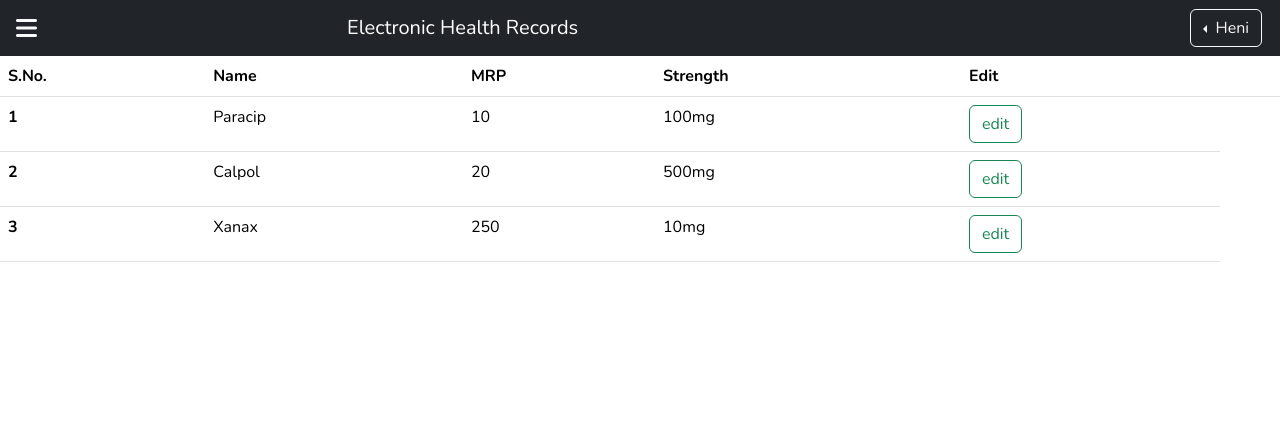
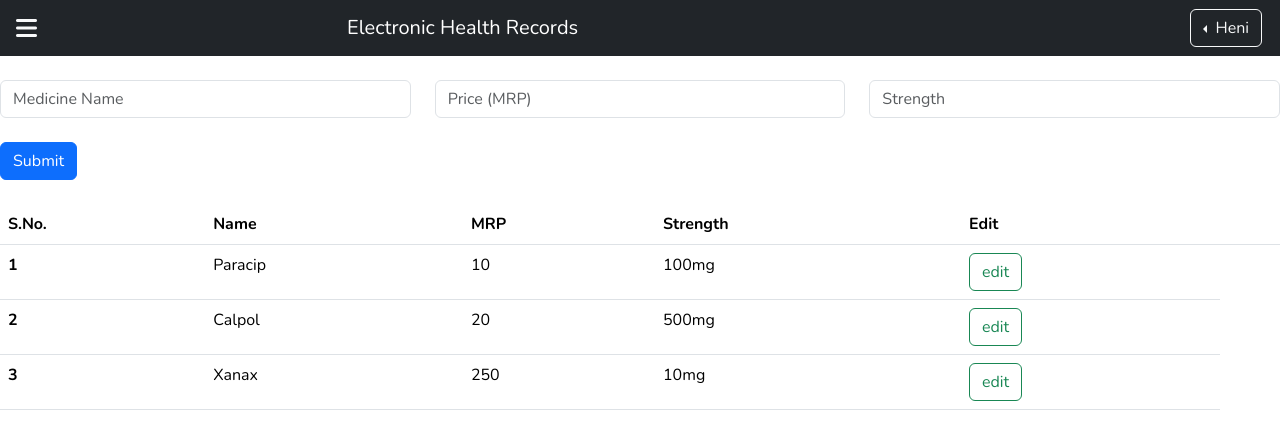
Before and after one commit to heni-29/EHR-System, an Angular app: page /pharmacy in a window 1280 px wide. Shown: the top 440 px of the page. Built offline with nearby package versions, Linux system fonts and the light colour scheme.

Commit message:
added add medicine

```diff
--- a/src/app/pharmacy/pharmacy.component.html
+++ b/src/app/pharmacy/pharmacy.component.html
@@ -1,5 +1,26 @@
 <div class="container-fluid g-0">
     <app-header (sideNavToogled)="sideNavStatus = $event;"></app-header>
+    <br>
+
+
+    <form class="form-floating">
+      <div class="row">
+        <div class="col">
+          <input type="text" class="form-control" placeholder="Medicine Name" aria-label="Medicine name">
+        </div>
+        <div class="col">
+          <input type="text" class="form-control" placeholder="Price (MRP)" aria-label="Price">
+        </div>
+        <div class="col">
+          <input type="text" class="form-control" placeholder="Strength" aria-label="strength">
+        </div>
+      </div>
+      <br>
+      <div class="col-12">
+        <button type="submit" class="btn btn-primary">Submit</button>
+      </div>
+    </form>
+    <br>
 
     <table class="table MyTable">
         <thead>
```
